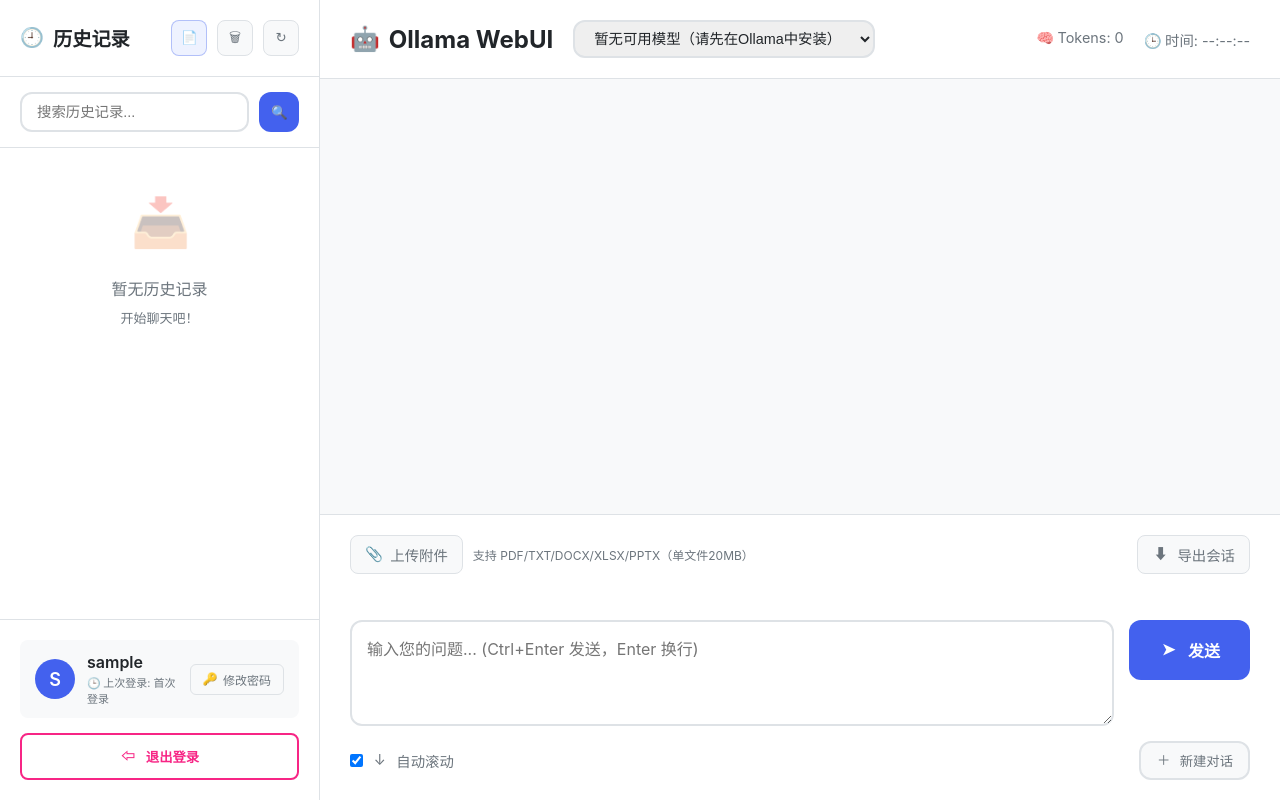
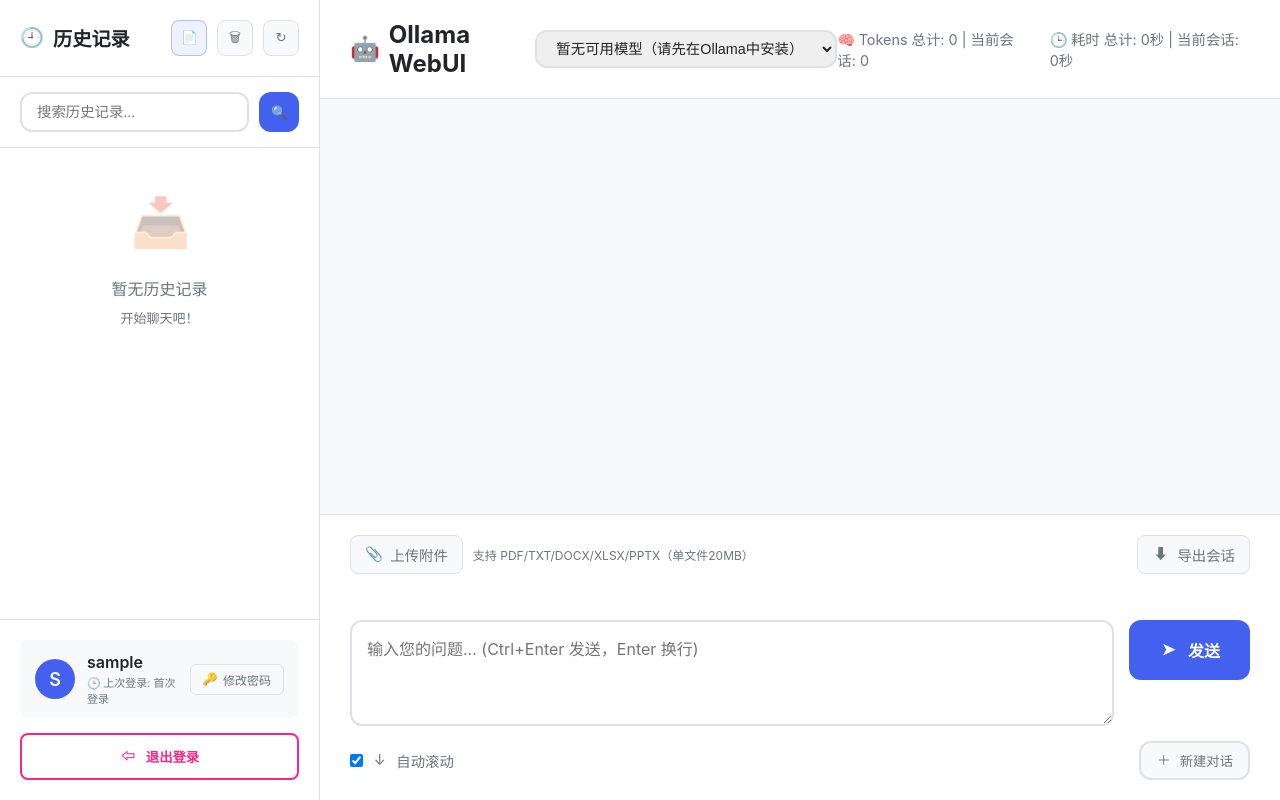
Before and after one commit to RyanChiu/webuiSVR4ollama, a Flask app: page / in a window 1280 px wide. Run offline with Flask 3, Linux system fonts and the light colour scheme; the visitor is signed in with stand-in values (Sample User, id 1); data that the repository does not hold is empty; some libraries are stand-ins or nearby versions.

Commit message:
Add persistent overall and per-conversation token/time stats

```diff
--- a/app.py
+++ b/app.py
@@ -17,6 +17,7 @@
 import ipaddress
 from collections import defaultdict, deque
 from urllib.parse import quote, urlparse
+from sqlalchemy import func
 import markdown
 import bleach
 from markdown.extensions.codehilite import CodeHiliteExtension
@@ -405,6 +406,33 @@
         if name:
             model_names.append(name)
     return model_names
+
+
+def aggregate_usage_stats(query):
+    stats_row = query.with_entities(
+        func.count(ChatHistory.id),
+        func.coalesce(func.sum(ChatHistory.tokens_used), 0),
+        func.coalesce(func.sum(ChatHistory.response_ms), 0)
+    ).first()
+    if not stats_row:
+        return {
+            'message_count': 0,
+            'tokens_used': 0,
+            'response_ms': 0
+        }
+    return {
+        'message_count': int(stats_row[0] or 0),
+        'tokens_used': int(stats_row[1] or 0),
+        'response_ms': int(stats_row[2] or 0)
+    }
+
+
+def extract_response_ms(result, fallback_ms):
+    if isinstance(result, dict):
+        duration_ns = result.get('total_duration')
+        if isinstance(duration_ns, (int, float)) and duration_ns > 0:
+            return max(1, int(duration_ns / 1_000_000))
+    return max(0, int(fallback_ms or 0))
 
 
 def safe_requests_get(url, timeout):
@@ -984,6 +1012,7 @@
         ensure_column('chat_history', 'answer_html', "answer_html TEXT DEFAULT ''")
         ensure_column('chat_history', 'model', "model VARCHAR(100) DEFAULT ''")
         ensure_column('chat_history', 'tokens_used', 'tokens_used INTEGER DEFAULT 0')
+        ensure_column('chat_history', 'response_ms', 'response_ms INTEGER DEFAULT 0')
         ensure_column('chat_history', 'created_at', 'created_at DATETIME')
         ensure_column('chat_history', 'conversation_id', "conversation_id VARCHAR(64) DEFAULT ''")
         ensure_column('chat_history', 'conversation_title', "conversation_title VARCHAR(120) DEFAULT ''")
@@ -1065,6 +1094,7 @@
         for base_url in get_ollama_base_urls():
             url = f"{base_url}/api/generate"
             try:
+                start_ts = time.perf_counter()
                 response = safe_requests_post(url, {
                     "model": model,
                     "prompt": prompt,
@@ -1072,9 +1102,11 @@
                 }, timeout=300)
                 response.raise_for_status()
                 result = response.json()
+                elapsed_ms = int((time.perf_counter() - start_ts) * 1000)
                 return {
                     "response": result.get("response", ""),
-                    "eval_count": result.get("eval_count", 0)
+                    "eval_count": result.get("eval_count", 0),
+                    "response_ms": extract_response_ms(result, elapsed_ms)
                 }
             except requests.exceptions.RequestException as exc:
                 last_error = exc
@@ -2165,7 +2197,8 @@
             answer_html=html_answer,
             attachment_ids=json.dumps(attachment_ids, ensure_ascii=False),
             model=model,
-            tokens_used=result.get('eval_count', 0)
+            tokens_used=result.get('eval_count', 0),
+            response_ms=result.get('response_ms', 0)
         )
         db.session.add(chat)
         for attachment in attachments:
@@ -2183,7 +2216,8 @@
             'conversation_id': conversation_id,
             'conversation_title': conversation_title,
             'attachments': [item.to_dict() for item in attachments],
-            'tokens_used': result.get('eval_count', 0)
+            'tokens_used': result.get('eval_count', 0),
+            'response_ms': result.get('response_ms', 0)
         })
     except Exception:
         app.logger.exception('聊天处理异常')
@@ -2200,6 +2234,8 @@
         except ValueError:
             limit = 300
         limit = max(1, min(limit, 1000))
+
+        overall_stats = aggregate_usage_stats(ChatHistory.query.filter_by(user_id=current_user.id))
 
         query = ChatHistory.query.filter_by(user_id=current_user.id)
 
@@ -2267,7 +2303,10 @@
 
         return jsonify({
             'success': True,
-            'history': history_list
+            'history': history_list,
+            'stats': {
+                'overall': overall_stats
+            }
         })
     except Exception:
         app.logger.exception('获取历史记录异常')
@@ -2362,11 +2401,18 @@
         if pending_render_updates:
             db.session.commit()
 
+        conversation_stats = {
+            'message_count': len(chats),
+            'tokens_used': sum(int(chat.tokens_used or 0) for chat in chats),
+            'response_ms': sum(int(getattr(chat, 'response_ms', 0) or 0) for chat in chats)
+        }
+
         return jsonify({
             'success': True,
             'conversation_id': conversation_id,
             'conversation_title': effective_title,
-            'history': history_list
+            'history': history_list,
+            'stats': conversation_stats
         })
     except Exception:
         app.logger.exception('会话记录操作异常')
--- a/database.py
+++ b/database.py
@@ -88,6 +88,7 @@
     model = db.Column(db.String(100), default='')
     created_at = db.Column(db.DateTime, default=datetime.utcnow, index=True)
     tokens_used = db.Column(db.Integer, default=0)
+    response_ms = db.Column(db.Integer, default=0)
 
     def to_dict(self):
         """转换为字典"""
@@ -103,7 +104,8 @@
             'attachment_ids': self.attachment_ids or '[]',
             'model': self.model,
             'created_at': format_datetime_value(self.created_at),
-            'tokens_used': self.tokens_used or 0
+            'tokens_used': self.tokens_used or 0,
+            'response_ms': self.response_ms or 0
         }
 
     def __repr__(self):
--- a/static/js/main.js
+++ b/static/js/main.js
@@ -18,6 +18,10 @@
         this.searchTerm = '';
         this.isThinking = false;
         this.canManageSystemConfig = false;
+        this.usageStats = {
+            overall: { message_count: 0, tokens_used: 0, response_ms: 0 },
+            conversation: { message_count: 0, tokens_used: 0, response_ms: 0, conversation_id: '' }
+        };
         this.csrfToken = this.getCsrfToken();
         this.init();
     }
@@ -37,6 +41,7 @@
 
     init() {
         this.bindEvents();
+        this.renderUsageStats();
         this.renderPendingAttachments();
         this.loadModels();
         this.loadHistory();
@@ -1345,6 +1350,12 @@
 
             if (data.success) {
                 this.allHistory = data.history || [];
+                if (data.stats && data.stats.overall) {
+                    this.setOverallUsageStats(data.stats.overall);
+                }
+                if (!this.currentConversationId) {
+                    this.setConversationUsageStats({ message_count: 0, tokens_used: 0, response_ms: 0 }, '');
+                }
                 this.renderHistoryList();
             } else {
                 throw new Error(data.message || '加载失败');
@@ -1467,6 +1478,9 @@
                             );
                         });
                     }
+
+                    const conversationStats = data.stats || this.calculateConversationStats(conversationHistory);
+                    this.setConversationUsageStats(conversationStats, conversationId);
 
                     this.scrollToBottom();
 
@@ -1608,13 +1622,9 @@
                     { type: 'answer', content: data.answer }
                 );
 
+                this.bumpUsageStats(data.tokens_used || 0, data.response_ms || 0);
                 await this.loadHistory();
                 this.clearPendingAttachments();
-
-                this.updateStats({
-                    tokens_used: data.tokens_used || 0,
-                    timestamp: new Date()
-                });
 
                 this.showToast('发送成功', 'success');
             } else {
@@ -1881,31 +1891,92 @@
         return div.innerHTML;
     }
 
-    updateStats(stats) {
-        if (stats) {
+    normalizeUsageStats(stats) {
+        const payload = stats || {};
+        return {
+            message_count: Math.max(0, Number(payload.message_count || 0)),
+            tokens_used: Math.max(0, Number(payload.tokens_used || 0)),
+            response_ms: Math.max(0, Number(payload.response_ms || 0))
+        };
+    }
+
+    formatDuration(ms) {
+        const totalSeconds = Math.max(0, Math.floor(Number(ms || 0) / 1000));
+        const hours = Math.floor(totalSeconds / 3600);
+        const minutes = Math.floor((totalSeconds % 3600) / 60);
+        const seconds = totalSeconds % 60;
+        if (hours > 0) {
+            return `${hours}小时${minutes}分${seconds}秒`;
+        }
+        if (minutes > 0) {
+            return `${minutes}分${seconds}秒`;
+        }
+        return `${seconds}秒`;
+    }
+
+    renderUsageStats() {
+        const overall = this.normalizeUsageStats(this.usageStats && this.usageStats.overall);
+        const conversation = this.normalizeUsageStats(this.usageStats && this.usageStats.conversation);
+
         const tokenCount = document.getElementById('tokenCount');
         if (tokenCount) {
-                tokenCount.innerHTML = `<i class="fas fa-microchip"></i> Tokens: ${stats.tokens_used || 0}`;
+            tokenCount.innerHTML = `<i class="fas fa-microchip"></i> Tokens 总计: ${overall.tokens_used} | 当前会话: ${conversation.tokens_used}`;
         }
 
         const responseTime = document.getElementById('responseTime');
         if (responseTime) {
-                let timeStr = '--:--:--';
-                if (stats.timestamp) {
-                    try {
-                        const date = stats.timestamp instanceof Date ? stats.timestamp : new Date(stats.timestamp);
-                        timeStr = date.toLocaleTimeString('zh-CN', {
-                            hour: '2-digit',
-                            minute: '2-digit',
-                            second: '2-digit'
-                        });
-                    } catch (e) {
-                        timeStr = '刚刚';
-                    }
-                }
-                responseTime.innerHTML = `<i class="fas fa-clock"></i> 时间: ${timeStr}`;
-            }
-        }
+            responseTime.innerHTML = `<i class="fas fa-clock"></i> 耗时 总计: ${this.formatDuration(overall.response_ms)} | 当前会话: ${this.formatDuration(conversation.response_ms)}`;
+        }
+    }
+
+    setOverallUsageStats(stats) {
+        this.usageStats.overall = this.normalizeUsageStats(stats);
+        this.renderUsageStats();
+    }
+
+    setConversationUsageStats(stats, conversationId = '') {
+        const normalized = this.normalizeUsageStats(stats);
+        this.usageStats.conversation = {
+            ...normalized,
+            conversation_id: String(conversationId || '')
+        };
+        this.renderUsageStats();
+    }
+
+    calculateConversationStats(historyItems) {
+        const items = Array.isArray(historyItems) ? historyItems : [];
+        const stats = { message_count: 0, tokens_used: 0, response_ms: 0 };
+        items.forEach((item) => {
+            stats.message_count += 1;
+            stats.tokens_used += Math.max(0, Number(item && item.tokens_used ? item.tokens_used : 0));
+            stats.response_ms += Math.max(0, Number(item && item.response_ms ? item.response_ms : 0));
+        });
+        return stats;
+    }
+
+    bumpUsageStats(tokensUsed = 0, responseMs = 0) {
+        const tokenDelta = Math.max(0, Number(tokensUsed || 0));
+        const msDelta = Math.max(0, Number(responseMs || 0));
+        if (tokenDelta <= 0 && msDelta <= 0) return;
+
+        const overall = this.normalizeUsageStats(this.usageStats.overall);
+        const conversation = this.normalizeUsageStats(this.usageStats.conversation);
+        overall.tokens_used += tokenDelta;
+        overall.response_ms += msDelta;
+        overall.message_count += 1;
+
+        if (this.currentConversationId) {
+            conversation.tokens_used += tokenDelta;
+            conversation.response_ms += msDelta;
+            conversation.message_count += 1;
+            this.usageStats.conversation = {
+                ...conversation,
+                conversation_id: String(this.currentConversationId)
+            };
+        }
+
+        this.usageStats.overall = overall;
+        this.renderUsageStats();
     }
 
     scrollToBottom() {
@@ -2016,6 +2087,7 @@
                 this.allHistory = [];
                 this.currentConversationId = null;
                 this.currentHistory = [];
+                this.setOverallUsageStats({ message_count: 0, tokens_used: 0, response_ms: 0 });
                 this.renderHistoryList();
                 this.clearChat();
             } else {
@@ -2131,14 +2203,9 @@
         const input = document.getElementById('questionInput');
         if (input) input.value = '';
 
-        const tokenCount = document.getElementById('tokenCount');
-        if (tokenCount) tokenCount.innerHTML = '<i class="fas fa-microchip"></i> Tokens: 0';
-
-        const responseTime = document.getElementById('responseTime');
-        if (responseTime) responseTime.innerHTML = '<i class="fas fa-clock"></i> 时间: --:--:--';
-
         this.currentConversationId = null;
         this.currentHistory = [];
+        this.setConversationUsageStats({ message_count: 0, tokens_used: 0, response_ms: 0 }, '');
         this.clearPendingAttachments();
     }
 
--- a/templates/index.html
+++ b/templates/index.html
@@ -1590,8 +1590,8 @@
                     </div>
                 </div>
                 <div class="header-stats">
-                    <span id="tokenCount"><i class="fas fa-microchip"></i> Tokens: 0</span>
-                    <span id="responseTime"><i class="fas fa-clock"></i> 时间: --:--:--</span>
+                    <span id="tokenCount"><i class="fas fa-microchip"></i> Tokens 总计: 0 | 当前会话: 0</span>
+                    <span id="responseTime"><i class="fas fa-clock"></i> 耗时 总计: 0秒 | 当前会话: 0秒</span>
                 </div>
             </div>
 
```
Lines whose indentation alone changed are shown as unchanged.
